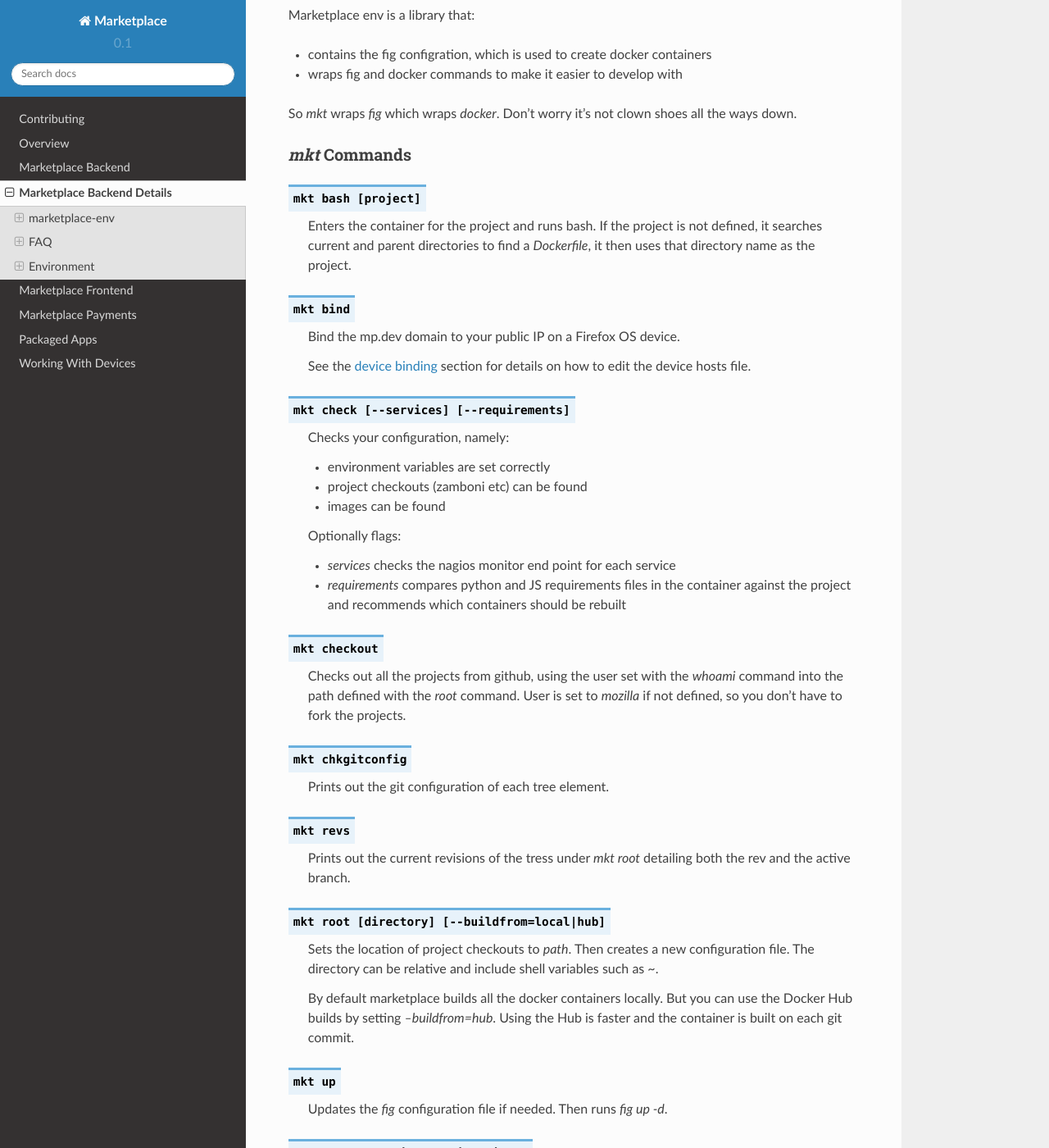
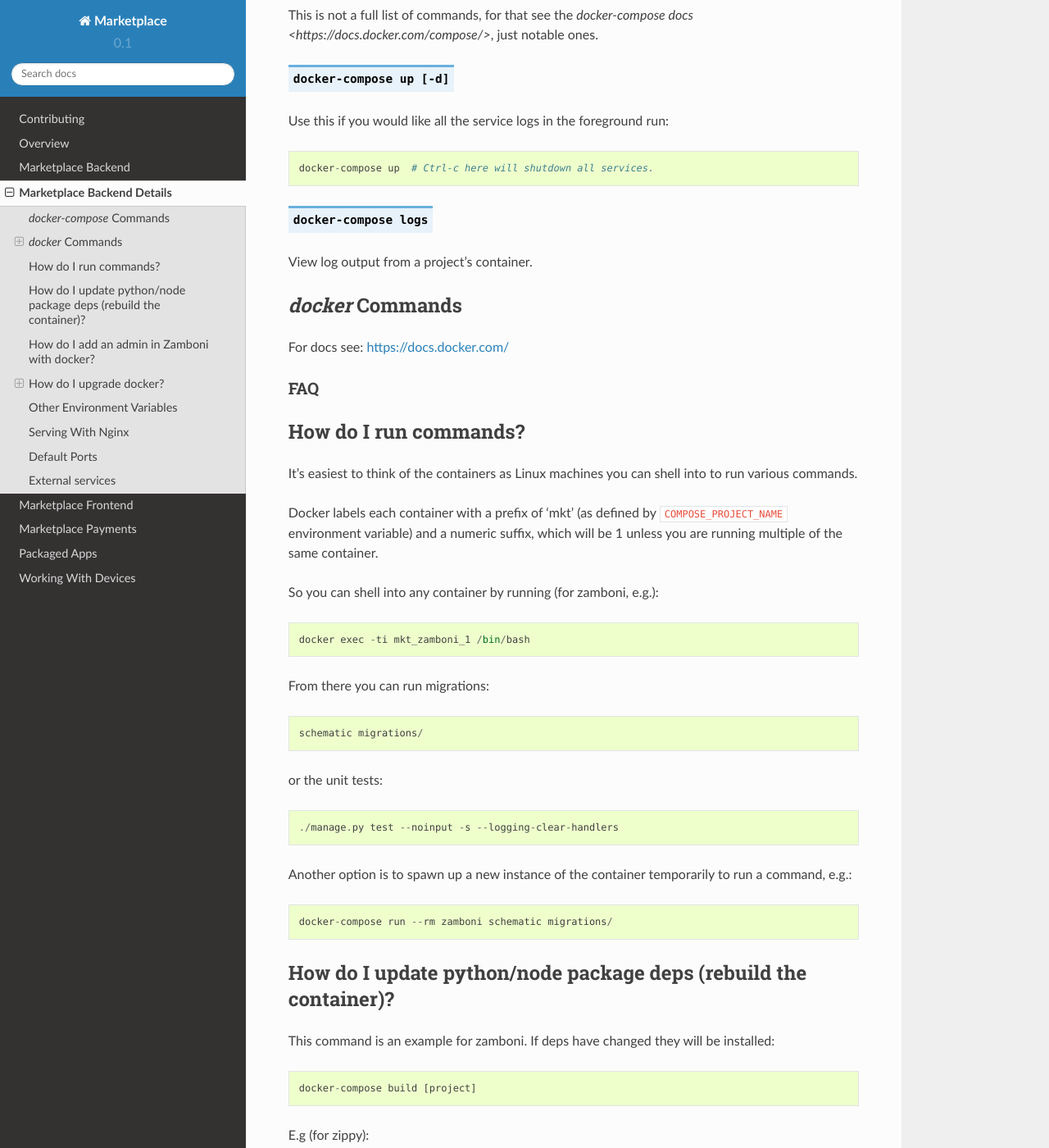
Before and after one commit to mozilla/marketplace-docs, a Sphinx documentation site: the page built from docs/topics/backend-details.rst, in a window 1280 px wide and 1400 px high, scrolled down 209 px. Shown: the whole window at 82% size. Built offline with Sphinx 7.4.7 and the Read the Docs theme 2.0.0, drawn with Linux system fonts in a browser that asks for light colours; some of the changed text lies outside the part shown.

Commit message:
Update docs based on new marketplace-env workflow

```diff
--- a/docs/topics/backend-details.rst
+++ b/docs/topics/backend-details.rst
@@ -3,117 +3,22 @@
 Marketplace Backend Details
 ===========================
 
-marketplace-env
----------------
+`docker-compose` Commands
+~~~~~~~~~~~~~~~~~~~~~~~~~
 
-Marketplace env is a library that:
+This is not a full list of commands, for that see the
+`docker-compose docs <https://docs.docker.com/compose/>`, just notable ones.
 
-* contains the fig configration, which is used to create docker containers
-* wraps fig and docker commands to make it easier to develop with
+.. function:: docker-compose up [-d]
 
-So `mkt` wraps `fig` which wraps `docker`. Don't worry it's not clown shoes all
-the ways down.
+Use this if you would like all the service logs in the foreground run::
 
-`mkt` Commands
-~~~~~~~~~~~~~~
+    docker-compose up  # Ctrl-c here will shutdown all services.
 
-.. function:: mkt bash [project]
-
-    Enters the container for the project and runs bash. If the project is not
-    defined, it searches current and parent directories to find a `Dockerfile`,
-    it then uses that directory name as the project.
-
-.. function:: mkt bind
-
-    Bind the mp.dev domain to your public IP on a Firefox OS device.
-
-    See the :ref:`device binding <marketplace-backend-on-device>` section
-    for details on how to edit the device hosts file.
-
-.. function:: mkt check [--services] [--requirements]
-
-    Checks your configuration, namely:
-
-    * environment variables are set correctly
-    * project checkouts (zamboni etc) can be found
-    * images can be found
-
-    Optionally flags:
-
-    * `services` checks the nagios monitor end point for each service
-    * `requirements` compares python and JS requirements files in the container
-      against the project and recommends which containers should be rebuilt
-
-.. function:: mkt checkout
-
-    Checks out all the projects from github, using the user set with the `whoami`
-    command into the path defined with the `root` command. User is set to
-    `mozilla` if not defined, so you don't have to fork the projects.
-
-.. function:: mkt chkgitconfig
-
-    Prints out the git configuration of each tree element.
-
-.. function:: mkt revs
-
-    Prints out the current revisions of the tress under `mkt root`
-    detailing both the rev and the active branch.
-
-.. function:: mkt root [directory] [--buildfrom=local|hub]
-
-    Sets the location of project checkouts to `path`. Then creates a
-    new configuration file. The directory can be relative and include shell
-    variables such as ~.
-
-    By default marketplace builds all the docker containers locally. But you
-    can use the Docker Hub builds by setting `--buildfrom=hub`. Using the Hub
-    is faster and the container is built on each git commit.
-
-.. function:: mkt up
-
-    Updates the `fig` configuration file if needed. Then runs `fig up -d`.
-
-.. function:: mkt update [--git] [--migrations]
-
-    Updates the projects by:
-
-    * iterates through each project and runs `git pull`
-    * runs schematic migrations on each applicable project
-
-    Optionally, if you set the `git` or `migrations` flag, it will run those
-    commands only.
-
-.. function:: mkt whoami [user name]
-
-    Set the user to checkout projects from github, used by `checkout`. If
-    `user name` is not set, it prints outs the user that is currently set.
-
-
-Shell Completion
-~~~~~~~~~~~~~~~~
-
-Shell completion for the mkt command is now included. To activate it you can
-add the following to your shell profile::
-
-  eval "$(register-python-argcomplete mkt)"
-
-
-`fig` Commands
-~~~~~~~~~~~~~~
-
-This is not a full list of commands, for that see: http://www.fig.sh/, just
-notable ones.
-
-.. function:: fig up
-
-See: http://www.fig.sh/cli.html. Use this if you would like all the service
-logs in the foreground run::
-
-    fig up # Ctrl-c here will shutdown all services.
-
-.. function:: fig logs [project]
+.. function:: docker-compose logs
 
 View log output from a project's container.
+
 
 `docker` Commands
 ~~~~~~~~~~~~~~~~~
@@ -123,90 +28,47 @@
 FAQ
 ---
 
-Seeing a "Couldn't connect to Docker daemon..." error
-~~~~~~~~~~~~~~~~~~~~~~~~~~~~~~~~~~~~~~~~~~~~~~~~~~~~~
+How do I run commands?
+~~~~~~~~~~~~~~~~~~~~~~
 
-If you see something like::
+It's easiest to think of the containers as Linux machines you can shell into
+to run various commands.
 
-  $ fig run zamboni ./manage.py dbshell
-  Couldn't connect to Docker daemon at http+unix://var/run/docker.sock - is
-  it running?
+Docker labels each container with a prefix of 'mkt' (as defined by
+``COMPOSE_PROJECT_NAME`` environment variable) and a numeric suffix, which will
+be 1 unless you are running multiple of the same container.
 
-  If it's at a non-standard location, specify the URL with the DOCKER_HOST
-  environment variable.
+So you can shell into any container by running (for zamboni, e.g.)::
 
-It's likely you've not set the DOCKER_HOST env variable on OSX. If you run
-`boot2docker up` it will tell you what value it should be set to. Add this
-to your `.bashrc` or equivalent so it's set for all shells.
+    docker exec -ti mkt_zamboni_1 /bin/bash
 
-Getting a "Couldn't start container" error
-~~~~~~~~~~~~~~~~~~~~~~~~~~~~~~~~~~~~~~~~~~
+From there you can run migrations::
 
-If you see something like the following on boot2docker/docker::
+    schematic migrations/
 
-  Cannot start container c44d451fcb58853bd9ef6d13ba4edf100817fce75bbfe7f9c814d68a708d82e3: setup
-  mount namespace bind mounts stat /Users/whatevar/git/marketplace-env/trees/spartacus: no such file or directory
+or the unit tests::
 
-or something like this::
+  ./manage.py test --noinput -s --logging-clear-handlers
 
-  nginx_1 | nginx: [emerg] host not found in upstream "webpay_1:2601" in /etc/nginx/conf.d/marketplace.conf:2
+Another option is to spawn up a new instance of the container temporarily to
+run a command, e.g.::
 
-Then it's likely fig can't see the source code. Check that the root is correct,
-`mkt check` will do this for you.
-
-If you're on OSX this probably means the shared folders are not working for some reason.
-
-`fig build` fails on Linux saying it can't connect to the daemon
-~~~~~~~~~~~~~~~~~~~~~~~~~~~~~~~~~~~~~~~~~~~~~~~~~~~~~~~~~~~~~~~~
-
-You need to add your user to the `docker` group and probably log out/in again to make sure you
-are there (run `groups` and make sure it says docker to verify)
-
-See http://askubuntu.com/questions/477551/how-can-i-use-docker-without-sudo
-
-How do I run migrations (Python projects)?
-~~~~~~~~~~~~~~~~~~~~~~~~~~~~~~~~~~~~~~~~~~
-
-Here's the command (runs in a new instance)::
-
-  fig run --rm [image] schematic migrations/
-
-E.g (for zamboni)::
-
-  fig run --rm zamboni schematic migrations/
-
-How do I run Python unit tests?
-~~~~~~~~~~~~~~~~~~~~~~~~~~~~~~~
-
-This command will run the unittests in a new instance::
-
-  fig run --rm [image] python ./manage.py test --noinput -s --logging-clear-handlers
-
-E.g. (for zamboni)::
-
-  fig run --rm zamboni python ./manage.py test --noinput -s --logging-clear-handlers
+  docker-compose run --rm zamboni schematic migrations/
 
 How do I update python/node package deps (rebuild the container)?
 ~~~~~~~~~~~~~~~~~~~~~~~~~~~~~~~~~~~~~~~~~~~~~~~~~~~~~~~~~~~~~~~~~
 
 This command is an example for zamboni. If deps have changed they will be installed::
 
-  fig build [project]
+  docker-compose build [project]
 
 E.g (for zippy)::
 
-  fig build zippy
+  docker-compose build zippy
 
 For all projects::
 
-  fig build
-
-Time is drifting in the boot2docker vm.
-~~~~~~~~~~~~~~~~~~~~~~~~~~~~~~~~~~~~~~~
-
-If this should happen you can fix it with::
-
-  boot2docker ssh sudo ntpclient -s -h pool.ntp.org
+  docker-compose build
 
 How do I add an admin in Zamboni with docker?
 ~~~~~~~~~~~~~~~~~~~~~~~~~~~~~~~~~~~~~~~~~~~~~
@@ -214,29 +76,14 @@
 Simply run this command replacing name@email.com with the email of the user
 you've recently logged-in as::
 
-    fig run --rm zamboni python manage.py addusertogroup name@email.com 1
+    docker-compose run --rm zamboni python manage.py addusertogroup name@email.com 1
 
-How do I upgrade boot2docker?
+How do I upgrade docker?
 ~~~~~~~~~~~~~~~~~~~~~~~~~~~~~~~~~~~~
 
-If boot2docker is running, stop it first with::
+Upgrade a machine to the latest version of Docker::
 
-  boot2docker stop
-
-To update the docker client install the latest package from
-`here for OSX <https://github.com/boot2docker/osx-installer/releases/latest>`_ or `here for
-windows <https://github.com/boot2docker/windows-installer/releases/latest>`_
-
-You can then upgrade the vm with::
-
-  boot2docker download
-  boot2docker start
-
-How do I upgrade docker?
-~~~~~~~~~~~~~~~~~~~~~~~~
-
-For OSX see http://docs.docker.com/installation/mac/#upgrading
-For Windows see: http://docs.docker.com/installation/windows#upgrading
+    docker-machine upgrade
 
 Environment
 -----------
--- a/docs/topics/backend.rst
+++ b/docs/topics/backend.rst
@@ -37,17 +37,13 @@
 On OSX
 ~~~~~~
 
-You'll need to install Boot2docker which requires
-`Virtualbox <https://www.virtualbox.org/wiki/Downloads>`_. You can install this
-easily using `homebrew <http://brew.sh/>`_ with the following::
+On Mac the docker libs can be installed using Mac Homebrew::
 
     brew install caskroom/cask/brew-cask
     brew cask install virtualbox
-    brew install docker boot2docker
-    boot2docker init
-
-If you're using Boot2docker once you've created the vm it will tell you how to export
-variables in your shell in order to be able to communicate with the boot2docker vm.
+    brew install docker
+    brew install docker-machine
+    brew install docker-compose
 
 On Linux
 ~~~~~~~~
@@ -65,87 +61,89 @@
 2. Build dependencies
 ---------------------
 
-Get the code::
+Let's start by creating the virtual machine that our containers will be created in::
 
-    pip install marketplace-env
+    docker-machine create --driver virtualbox --virtualbox-memory 2048 mkt
 
-Do you already have all the repositories checked out?
+This creates a virtual machine using virtualbox with 2GB of RAM available named
+'mkt'.
 
-*Yes*::
+Next, execute the following command to export the environment variables::
 
-    mkt root [path to the directory containing your repositories]
+    eval "$(docker-machine env mkt)"
 
-*No*::
+Next we will checkout the code repositories needed for development. Check out
+the following repositories somewhere on your machine under the same root
+directory (e.g.: ~/sandbox/):
 
-    mkdir [path to a directory to create the repositories in]
-    mkt root [path entered in the previous command]
-    mkt whoami [your github user name]
-    mkt checkout
+  * `fireplace <https://github.com/mozilla/fireplace/>`_
+  * `solitude <https://github.com/mozilla/solitude/>`_
+  * `spartacus <https://github.com/mozilla/spartacus/>`_
+  * `webpay <https://github.com/mozilla/webpay/>`_
+  * `zamboni <https://github.com/mozilla/zamboni/>`_
+  * `zippy <https://github.com/mozilla/zippy/>`_
 
-Set two environment variables::
+Get the marketplace environment repo and set up the configuration files needed
+for docker-compose. This can live under the same directory as the above repos::
 
-    export FIG_FILE=~/.mkt.fig.yml
-    export FIG_PROJECT_NAME=mkt
+    git clone https://github.com/mozilla/marketplace-env.git
+    cd marketplace-env
+    python link-sources.py --root <repo_root_path>
 
-It is recommended that you change your environment variables in your profile so
-that they persist and are consistent.
+Set up the environment variable that `docker-compose` looks for::
 
-On OSX
-~~~~~~
+    export COMPOSE_FILE=`pwd`/docker-compose.yml
+    export COMPOSE_PROJECT_NAME=mkt  # String prepended to every container.
 
-You'll need to share the project path setup in step 2 with docker. Substitute
-[path] in the following commands with the [path] in step 2.
+It is recommended that you add these environment variables (the ones above as
+well as those provided by ``docker-machine env mkt``) in your profile so that
+they persist and are consistent.
 
-For the code shares to work on OSX you'll need to run boot2docker with the following command::
+Next add a hosts entry for mp.dev.
 
-    boot2docker up --vbox-share="$(mkt root)=trees"
+On Mac::
 
-To enable this share on the vm run::
+    sudo sh -c "echo $(docker-machine ip mkt 2>/dev/null)  mp.dev >> /etc/hosts"
 
-    boot2docker ssh "sudo mkdir -p $(mkt root) && sudo mount -t vboxsf -o uid=1000,gid=50 trees $(mkt root)"
-
-You can verify this by running::
-
-    boot2docker ssh
-    # Next navigate to /User/[username]/path/to/wharfie/trees/ and check the dirs for shared sourcecode.
-    # Then quit this ssh shell with `ctrl+c`
-
-Alternatively you can run `boot2docker up` without any args and it will share `/Users` in it's entirety.
-
-Next add a hosts entry for mp.dev (the default host).
-
-::
-
-    sudo sh -c "echo $(boot2docker ip 2>/dev/null)  mp.dev >> /etc/hosts"
-
-On Linux
-~~~~~~~~
-
-Add a hosts entry for localhost::
+On Linux::
 
     sudo sh -c "echo 127.0.0.1  mp.dev >> /etc/hosts"
 
-3. Build and run boxes
-----------------------
 
-Run::
+3. Build and run
+----------------
 
-    fig build
+Now that the marketplace github repos are cloned and linked we can start
+creating the virtual machine and docker containers.
+
+Let's pull down the docker images and build the containers::
+
+    docker-compose pull
 
 .. note:: This can take a long time the first time.
 
-Due to `a bug <https://github.com/docker/docker-py/issues/406>`_ in `docker-py`,
-`fig build` may cause an error `hostname doesn't match 'boot2docker'`. To work
-around this:
+Next, start the containers::
 
-    sudo sh -c "echo $(boot2docker ip 2>/dev/null)  boot2docker >> /etc/hosts"
-    export DOCKER_HOST=tcp://boot2docker:2376
+    docker-compose up -d
 
-Next, to run all the services run::
-
-    mkt up
+.. note:: On first run this may take a few minutes as it sets up the services,
+    creates data, and populates the search index.
 
 When everything is running open up a browser to http://mp.dev
+
+4. Shutting down and restarting
+-------------------------------
+
+On the Marketplace team we have found it good practice to shut down docker at
+the end of each work day. To do so you can run the following commands::
+
+    docker-compose stop
+    docker-machine stop mkt
+
+To start up again simply do::
+
+    docker-machine start mkt
+    docker-compose up -d
 
 Issues
 ------
```
